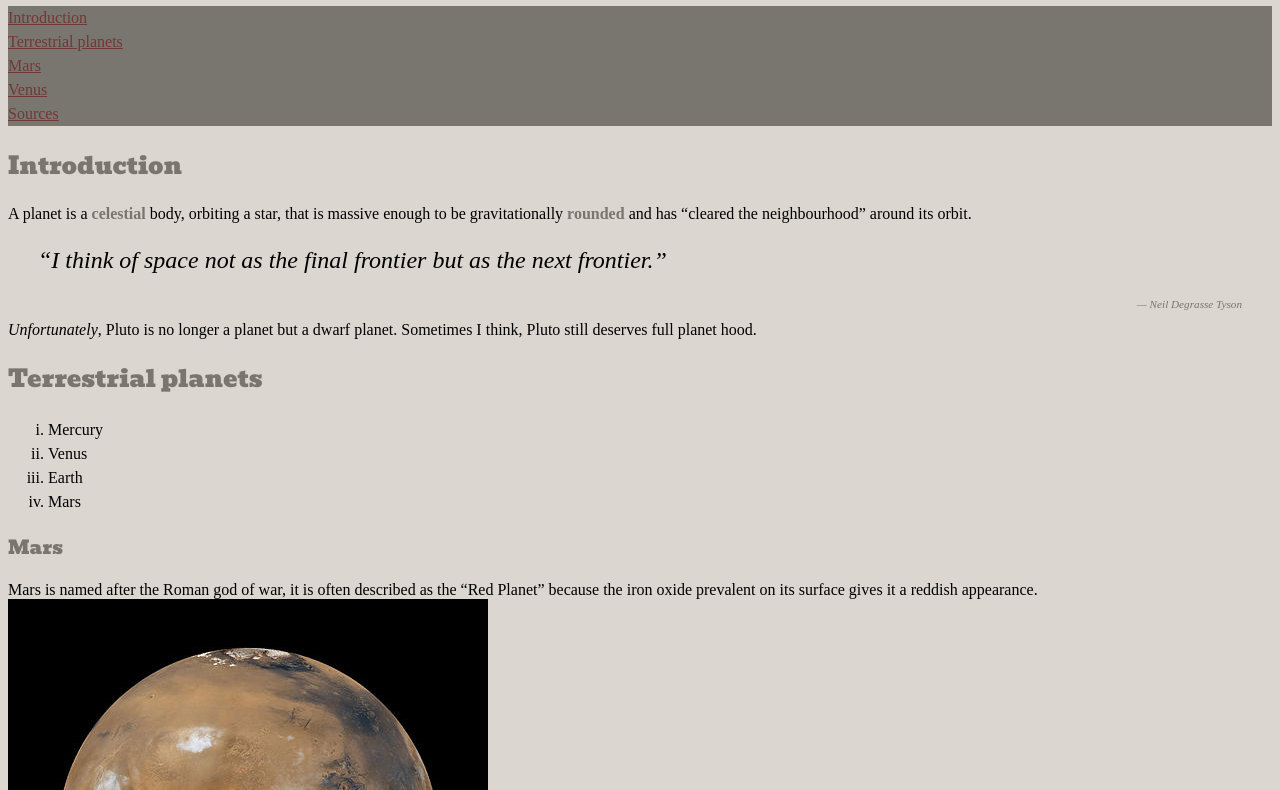
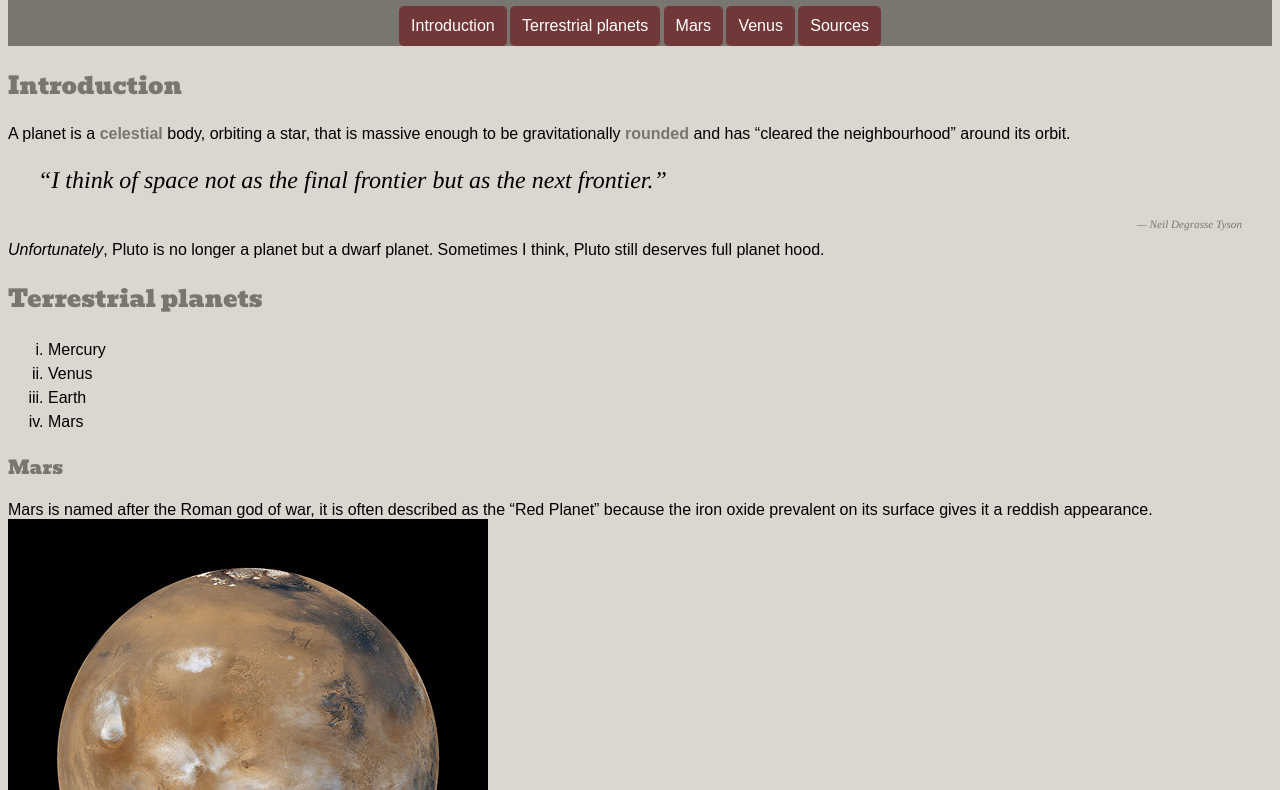
Before and after one commit to CelesteLavo0118/box-assignment-4, a plain HTML site: page index.html in a window 1280 px wide. Shown: the part 88-878 px from the top of the page. Drawn offline with Linux system fonts and the light colour scheme.

Commit message:
adding css

```diff
--- a/css/main.css
+++ b/css/main.css
@@ -1,6 +1,11 @@
 html {
   background-color:#dbd6cf;
 }
+
+body{
+  font-family: arial, normal;
+}
+
 
 ol{
   list-style-type:none;
@@ -29,12 +34,14 @@ p {
   font-style:italic;
   font-size:1.5rem;
   padding:0 30px;
+  font-family: times, normal;
 }
 
 .quote{
   font-size: 0.7rem;
   text-align: right;
   color: #79756f;
+  font-family: times, normal;
 }
 
 strong{
@@ -67,6 +74,7 @@ h1{
   font-weight: 400;
   color:white;
   text-align:center;
+  padding: 0;
 }
 
 a{
@@ -95,4 +103,6 @@ nav a{
   background-color: #703838;
   text-decoration: none;
   color:white;
+  font-family: arial, normal;
+  border-radius:5px;
 }
--- a/index.html
+++ b/index.html
@@ -10,8 +10,8 @@
 <body>
 <header>
   <h1>Planets</h1>
-</header>
 
+  <nav>
   <ol>
     <li><a href="#Introduction">Introduction</a></li>
     <li><a href="#Terrestrialplanets">Terrestrial planets</a></li>
@@ -19,6 +19,9 @@
     <li><a href="#Venus">Venus</a></li>
     <li><a href="#Sources">Sources</a></li>
   </ol>
+  </nav>
+
+</header>
 
 <h2>Introduction</h2>
 
```
Lines whose indentation alone changed are shown as unchanged.
